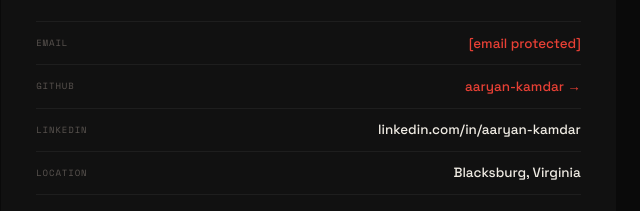
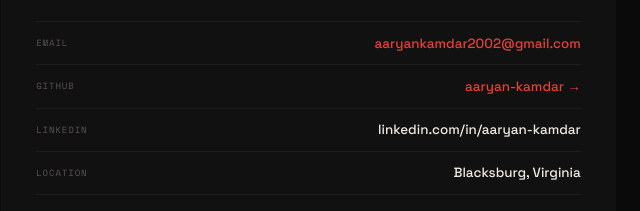
Before and after one commit to aaryan-kamdar/aaryan-kamdar.github.io, a plain HTML site: page index.html in a window 1280 px wide. Shown: the part 2151-2362 px from the top of the page, 640-1280 px from the left. Drawn offline with nearby package versions, Linux system fonts and the light colour scheme.

Commit message:
Update index.html

```diff
--- a/index.html
+++ b/index.html
@@ -472,7 +472,7 @@
         <p style="font-size:0.85rem;color:var(--ink2);line-height:1.75;max-width:340px;margin-bottom:1.5rem;">Open to CV/ML research collaborations, internship opportunities, and conversations about computer vision and real-time perception systems.</p>
       </div>
       <ul class="contact-links">
-        <li><span class="c-lbl">Email</span><span class="c-val" style="color:var(--accent);"><a href="/cdn-cgi/l/email-protection#620303101b030c09030f0603105052525022050f030b0e4c010d0f" style="color:var(--accent);"><span class="__cf_email__" data-cfemail="97f6f6e5eef6f9fcf6faf3f6e5a5a7a7a5d7f0faf6fefbb9f4f8fa">[email&#160;protected]</span></a></span></li>
+        <li><span class="c-lbl">Email</span><span class="c-val" style="color:var(--accent);"><a href="/cdn-cgi/l/email-protection#620303101b030c09030f0603105052525022050f030b0e4c010d0f" style="color:var(--accent);"><span class="__cf_email__" data-cfemail="97f6f6e5eef6f9fcf6faf3f6e5a5a7a7a5d7f0faf6fefbb9f4f8fa">aaryankamdar2002@gmail.com</span></a></span></li>
         <li><span class="c-lbl">GitHub</span><span class="c-val r"><a href="https://github.com/aaryan-kamdar" target="_blank">aaryan-kamdar →</a></span></li>
         <li><span class="c-lbl">LinkedIn</span><span class="c-val"><a href="https://linkedin.com/in/aaryan-kamdar" target="_blank">linkedin.com/in/aaryan-kamdar</a></span></li>
         <li><span class="c-lbl">Location</span><span class="c-val">Blacksburg, Virginia</span></li>
```
